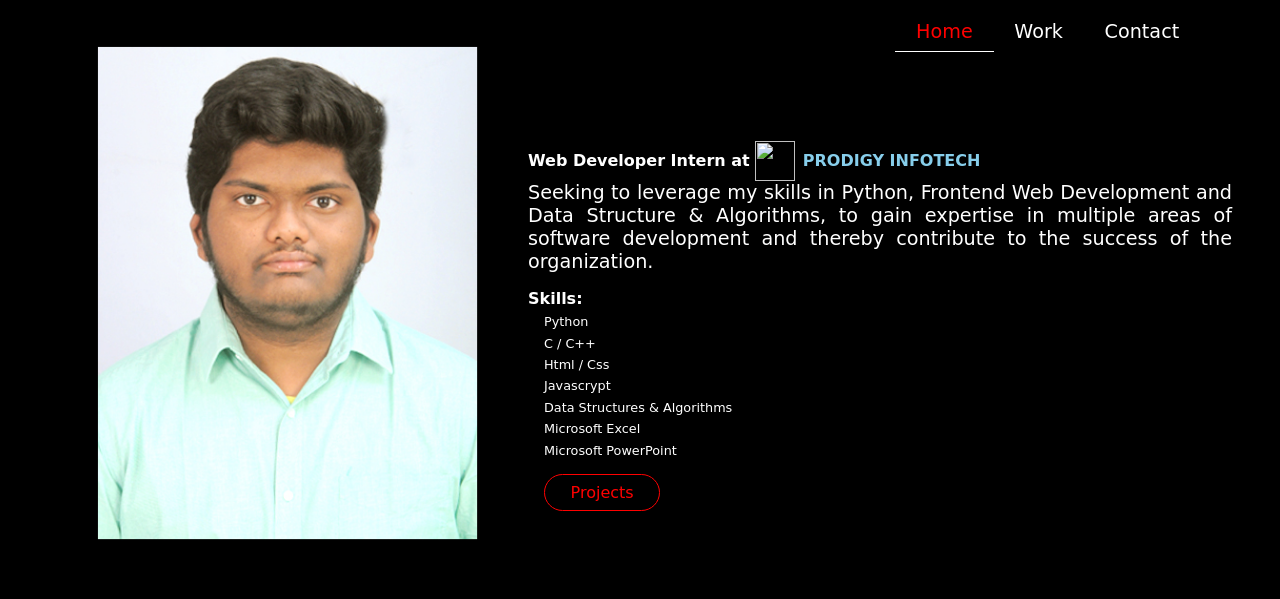
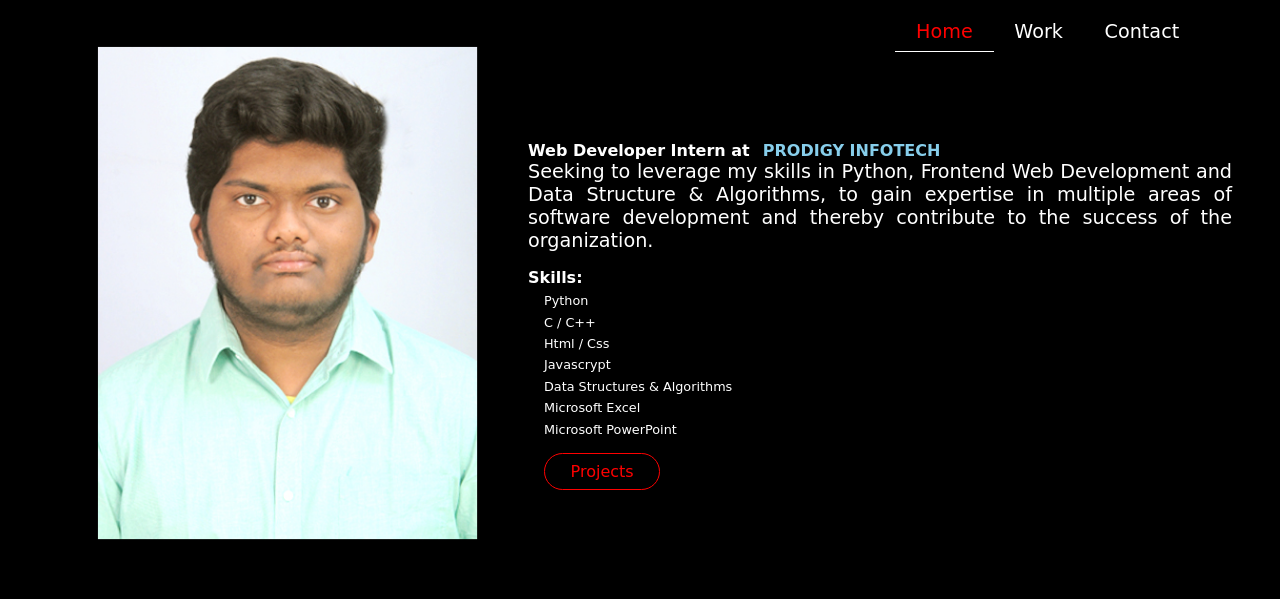
Before and after one commit to KDINESH1412/case-study, a plain HTML site: page index.html in a window 1280 px wide. Drawn offline with Linux system fonts and the light colour scheme.

Commit message:
Update index.html

```diff
--- a/index.html
+++ b/index.html
@@ -22,7 +22,6 @@
 		<div class="myprofileabout">
 			<div class="desination">
 				<h2>Web Developer Intern at</h2>
-				<img src="logo/Prodigy.png" alt="">
 				<h2 id="prodigy">PRODIGY INFOTECH</h2>
 			</div>
 			<p>Seeking to leverage my skills in Python, Frontend Web Development and Data Structure & Algorithms, to gain expertise in multiple areas of software development and thereby contribute to the success of the organization.</p>
```
